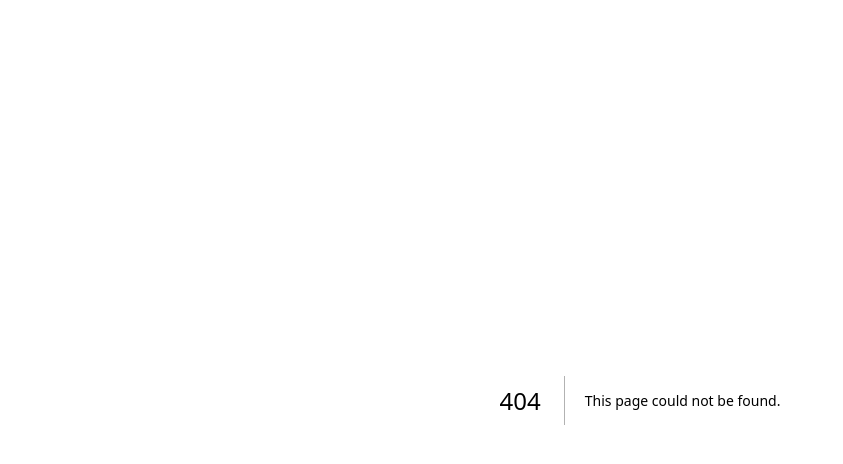
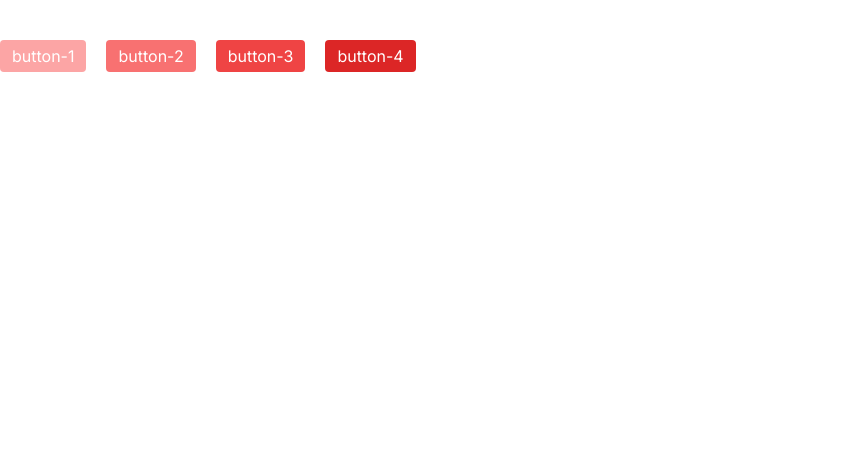
Before and after one commit to humayonitbd/Next-Js-Learning-Project, a Next.js app: page /color in a window 1280 px wide. Before the commit this address had no page. Shown: the top 464 px of the page, without its empty margins (0-843 px from the left). Built offline with nearby package versions, Linux system fonts and the light colour scheme.

Commit message:
dynamic page

```diff
--- /dev/null
+++ b/app/color/[colorId]/page.js
@@ -0,0 +1,11 @@
+import React from 'react'
+
+export default function colorPage({params}) {
+    const {colorId} = params;
+    console.log(colorId)
+  return (
+    <div>
+        <div><h1>id:{colorId}</h1></div>
+        </div>
+  )
+}
--- /dev/null
+++ b/app/color/page.js
@@ -0,0 +1,39 @@
+import Link from 'next/link';
+import React from 'react'
+
+export default function color() {
+ const colors = [
+    {
+      id:1,
+      name:"button-1",
+      number:'bg-red-300'
+    },
+    {
+      id:2,
+      name:"button-2",
+      number:'bg-red-400'
+    },
+    {
+      id:3,
+      name:"button-3",
+      number:'bg-red-500'
+    },
+    {
+      id:4,
+      name:"button-4",
+      number:'bg-red-600'
+    },
+  ]
+  return (
+    <main>
+      <div className="mt-10">
+        <div className="mt-10">
+          {
+            colors?.map(color => <><Link href={`color/${color.id}`}><button className={`btn ${color.number} mr-5 py-1 px-3 text-white rounded`}>{color.name}</button></Link></>)
+          }
+
+        </div>
+      </div>
+    </main>
+  );
+}
--- a/app/page.js
+++ b/app/page.js
@@ -1,41 +1,13 @@
-import Image from "next/image";
 import Link from "next/link";
 
 export default function Home() {
-  const colors = [
-    {
-      id:1,
-      name:"button-1",
-      number:'300'
-    },
-    {
-      id:1,
-      name:"button-2",
-      number:'400'
-    },
-    {
-      id:1,
-      name:"button-3",
-      number:'500'
-    },
-    {
-      id:1,
-      name:"button-4",
-      number:'600'
-    },
-  ]
+
   return (
     <main>
       <div className="mt-10">
         <h1>Md Humayon Forid</h1>
-        <hr />
-        <hr />
-        <div className="mt-10">
-          {
-            colors.map(color =><><button className={`btn bg-red-${color.number} mr-5 py-1 px-3 text-white rounded`}>{color.name}</button></>)
-          }
-
-        </div>
+        <br />
+        <Link href="/color"><button className="ml-10 btn bg-green-500 px-5 py-2 text-white text-lg">color</button></Link>
       </div>
     </main>
   );
```
